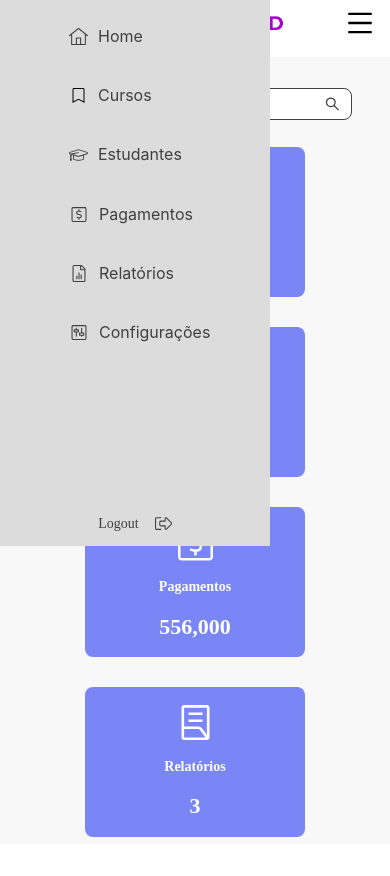
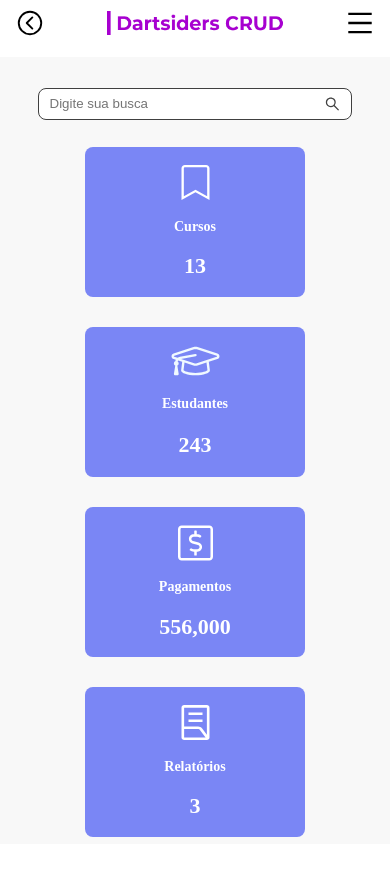
Before and after one commit to Renangenito/DartSiders, a React (Create React App) app: page / in a window 390 px wide. Shown: the top 876 px of the page. Built offline with nearby package versions, Linux system fonts and the light colour scheme; the HTML template or start-up script is replaced by a standard one.

Commit message:
logica_do_menu_humburgher

```diff
--- a/src/App.js
+++ b/src/App.js
@@ -1,13 +1,30 @@
+import { useState } from 'react';
 import './App.css';
 import BarraPesquisa from './Components/BarraPesquisa';
 import SideBar from './Components/SideBar';
 import Inicio from './Pages';
 
 function App() {
+
+  const [show, setShow] = useState(true);
+  const [destacado, setDestacado] = useState(false);
+
+    const showMenuHumburgher = (e) =>{
+        e.preventDefault();
+        setShow(!show);
+        if(show) {
+          setDestacado(true);
+        }else{
+          setDestacado(false);
+        }
+
+    }
+
+
   return (
     <div className="App">
-      <SideBar />
-      <BarraPesquisa />
+      <SideBar destacado={destacado}/>
+      <BarraPesquisa handleClickHumburgher={showMenuHumburgher} show={show}/>
       <Inicio />
     </div>
   );
--- a/src/Components/BarraPesquisa/index.js
+++ b/src/Components/BarraPesquisa/index.js
@@ -5,14 +5,17 @@ import { AiOutlineMenu, AiOutlineClose} from "react-icons/ai";
 
 import { AiOutlineSearch } from "react-icons/ai";
 
-function BarraPesquisa() {
+function BarraPesquisa({handleClickHumburgher, show}) {
+
+
     return (
         <div className={styles.barraPesquisa}>
             <div className={styles.barraMobile}>
                 <IoChevronBackCircleOutline />
                 <img className={styles.logoMobile} src={logoDartsiders} alt="imagem do logo dartsiders"/>
-                <AiOutlineMenu />
-                {/* <AiOutlineClose /> */}
+                {show ? <AiOutlineMenu onClick={handleClickHumburgher}/> :
+                <AiOutlineClose onClick={handleClickHumburgher}/>}
+
             </div>
             <div className={styles.barraInput}>
                 <input type="text" placeholder="Digite sua busca" />
--- a/src/Components/SideBar/SideBar.module.css
+++ b/src/Components/SideBar/SideBar.module.css
@@ -107,4 +107,17 @@
     .sideBar_usuario img, .usuario_nome, .sideBar_logo, .usuario_acesso {
         display: none;
     }
+
+    /* Menu humburgher */
+    .sideBar {
+        width: 225px;
+        position: absolute;
+        transition: 0.8s;
+    }
+    .mobile{
+        width: 225px;
+        position: absolute;
+        margin-left: -270px;
+        transition: 0.4s;
+    }
   }
--- a/src/Components/SideBar/index.js
+++ b/src/Components/SideBar/index.js
@@ -1,4 +1,4 @@
-import React from 'react';
+import React, { useState } from 'react';
 import styles from './SideBar.module.css'
 import logo from "../../assets/logo-dartsiders.png"
 import fotoPerfil from "../../assets/foto-perfil.png"
@@ -9,10 +9,11 @@ import estudantesIcone from "../../assets/icones/estudantes.svg"
 import pagamentosIcone from "../../assets/icones/pagamentos.svg"
 import vectorIcone from "../../assets/icones/vector.svg"
 import configuracoesIcone from "../../assets/icones/configuracoes.svg"
-function SideBar() {
+function SideBar({ destacado}) {
+
     return (
 
-        <div className={styles.sideBar}>
+        <div className={destacado ? styles.sideBar : styles.mobile}>
             <img className={styles.sideBar_logo} src={logo} alt="Logo do site DartSiders" />
             <div className={styles.sideBar_usuario}>
                 <img src={fotoPerfil} alt="imagem do usuário" />
```
